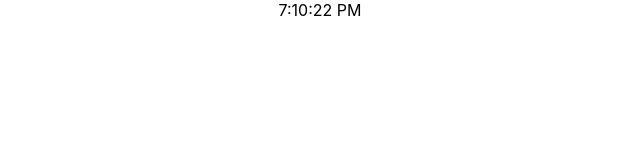
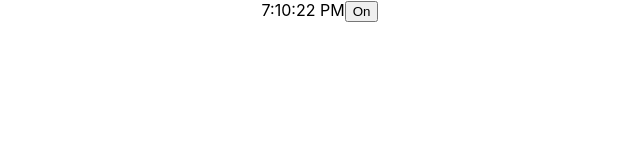
Before and after one commit to rezasohrabi/relax, a React (Create React App) app: page / in a window 1280 px wide. Shown: the top 160 px of the page, without its empty margins (320-960 px from the left). Built offline with nearby package versions, Linux system fonts and the light colour scheme.

Commit message:
event handling: add toggle button component

```diff
--- a/src/App.js
+++ b/src/App.js
@@ -1,11 +1,13 @@
 import logo from './logo.svg';
 import './App.css';
 import Clock from './Clock';
+import ToggleButton from "./ToggleButton";
 
 function App() {
   return (
     <div className="App">
       <Clock />
+      <ToggleButton />
     </div>
   );
 }
--- /dev/null
+++ b/src/ToggleButton.js
@@ -0,0 +1,23 @@
+import React from 'react'
+
+export default class ToggleButton extends React.Component {
+    constructor(args) {
+        super(args);
+        this.state = {isToggleOn : true};
+        this.toggle = this.toggle.bind(this);
+    }
+
+    toggle() {
+        this.setState(state => ({
+                isToggleOn : !state.isToggleOn
+            }));
+    }
+
+    render() {
+        return (
+            <>
+                <button onClick={this.toggle}> {this.state.isToggleOn? 'On' : 'Off'} </button>
+            </>
+        )
+    }
+}
```
